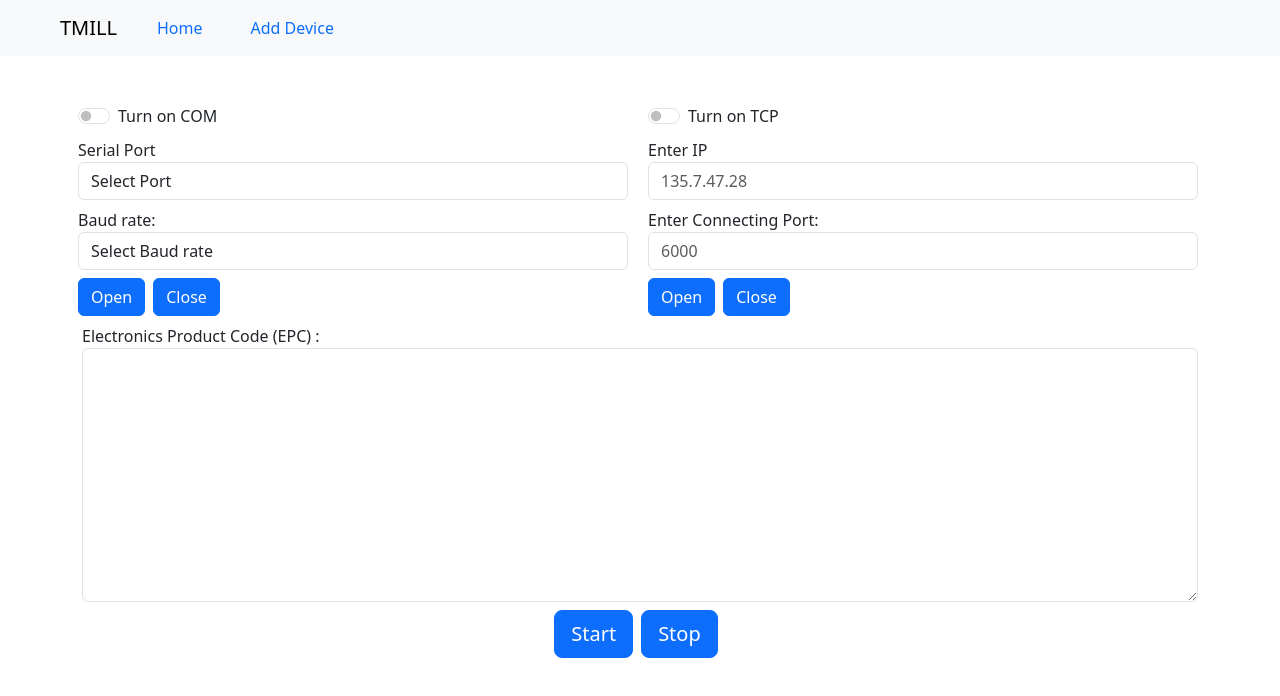
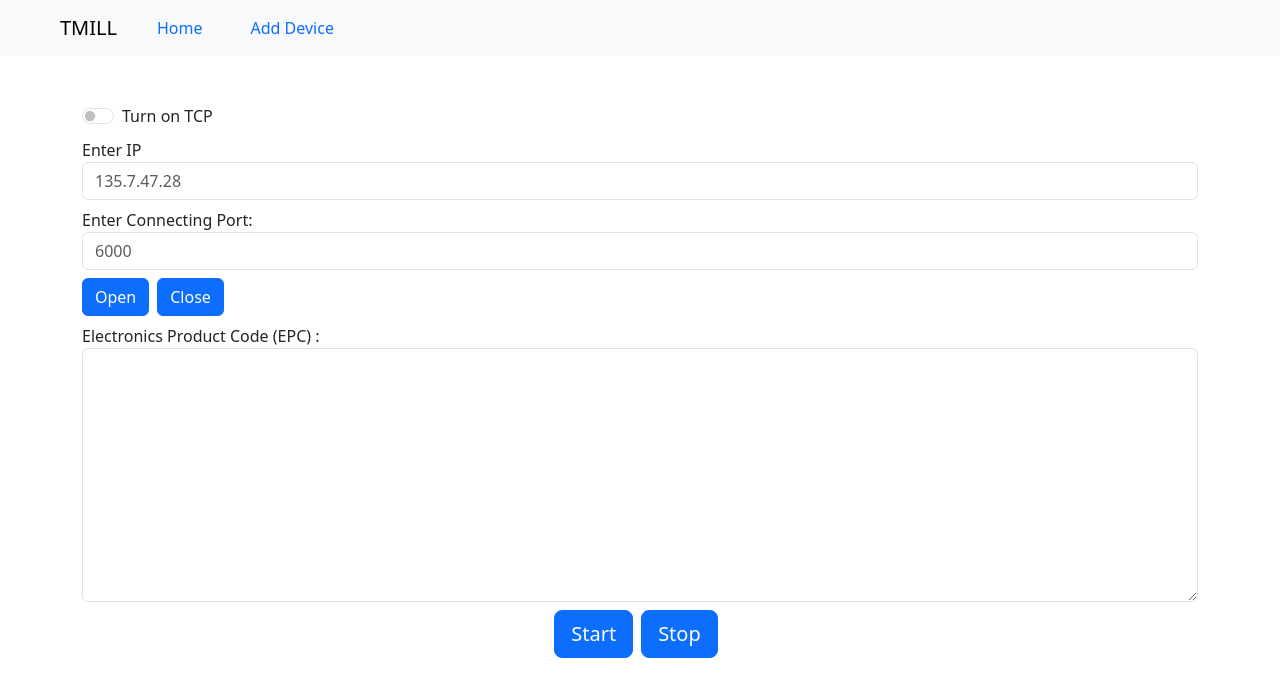
Before and after one commit to zircontium/RFID_Scanner, a React (Create React App) app in the folder client/: page /adddevice in a window 1280 px wide. Shown: the top 696 px of the page. Built offline with nearby package versions, Linux system fonts and the light colour scheme; the HTML template or start-up script is replaced by a standard one.

Commit message:
fixed package error

```diff
--- a/client/src/Components/AddDevice.js
+++ b/client/src/Components/AddDevice.js
@@ -1,80 +1,12 @@
 import React from "react";
-import { useState } from "react";
 
 function AddDevice() {
-  const [button1Checked, setButton1Checked] = useState(false);
-  const [button2Checked, setButton2Checked] = useState(false);
-
-  const handleButton1Change = (event) => {
-    setButton1Checked(event.target.checked);
-    setButton2Checked(false);
-  };
-
-  const handleButton2Change = (event) => {
-    setButton2Checked(event.target.checked);
-    setButton1Checked(false);
-  };
   return (
     <div className="container mt-5">
       <form>
-        <div className="row">
-          <div className="col px-2">
+        <div>
           <div className="form-check form-switch">
-              <input
-                id="button1"
-                checked={button1Checked}
-                onChange={handleButton1Change}
-                className="form-check-input"
-                type="checkbox"
-              />
-              <label className="form-check-label" for="form11Example4">
-                Turn on COM
-              </label>
-            </div>
-            <label className="mt-2" for="inputEmail4">
-              Serial Port
-            </label>
-            <select className="form-control">
-              <option>Select Port</option>
-              <option>Com1</option>
-              <option>Com2</option>
-              <option>Com3</option>
-              <option>Com4</option>
-              <option>Com5</option>
-              <option>Com6</option>
-              <option>Com7</option>
-              <option>Com8</option>
-            </select>
-            <label className="mt-2" for="inputEmail4">
-              Baud rate:
-            </label>
-            <select className="form-control">
-              <option>Select Baud rate</option>
-              <option>9600</option>
-              <option>14400</option>
-              <option>19200</option>
-              <option>38400</option>
-              <option>57600</option>
-              <option>115200</option>
-              <option>128000</option>
-              <option>256000</option>
-            </select>
-            <button type="submit" className="btn btn-primary mt-2 ">
-              Open
-            </button>
-            <button type="submit" className="btn btn-primary mx-2 mt-2">
-              Close
-            </button>
-          </div>
-          <div className="col">
-            <div className="form-check form-switch">
-              <input
-                id="button2"
-                checked={button2Checked}
-                onChange={handleButton2Change}
-                className="form-check-input"
-                type="checkbox"
-              />
+            <input id="button2" className="form-check-input" type="checkbox" />
             <label class="form-check-label" for="form11Example4">
               Turn on TCP
             </label>
@@ -93,7 +25,6 @@ function AddDevice() {
           <button type="submit" className="btn btn-primary mx-2 mt-2">
             Close
           </button>
-          </div>
         </div>
         <label className="mt-2" for="comment">
           Electronics Product Code (EPC) :
--- a/client/src/Components/Ui.js
+++ b/client/src/Components/Ui.js
@@ -1,21 +1,20 @@
 import React from "react";
 import "./Ui.css";
 import Table from "./TableData";
-
-import Button from "react-bootstrap/Button";
-import Form from "react-bootstrap/Form";
 
 function Ui() {
   return (
     <div>
       <div className="container">
-        <Form>
-          <Form.Group className="mb-3 mt-4" controlId="formBasicEmail">
-            <Form.Label>Search by RFID no.:</Form.Label>
-            <Form.Control type="email" placeholder="Enter RFID NO" />
-          </Form.Group>
-          <Button type="submit">Search</Button>
-        </Form>
+        <form>
+          <div className="mb-3 mt-4" controlId="formBasicEmail">
+            <label>Search by RFID no.:</label>
+            <input className="form-control"></input>
+          </div>
+          <button className="btn btn-primary" type="submit">
+            Search
+          </button>
+        </form>
         <Table />
       </div>
     </div>
```
Also changed, not shown: client/src/index.js (+7 -7 lines). Lines whose indentation alone changed are shown as unchanged.
